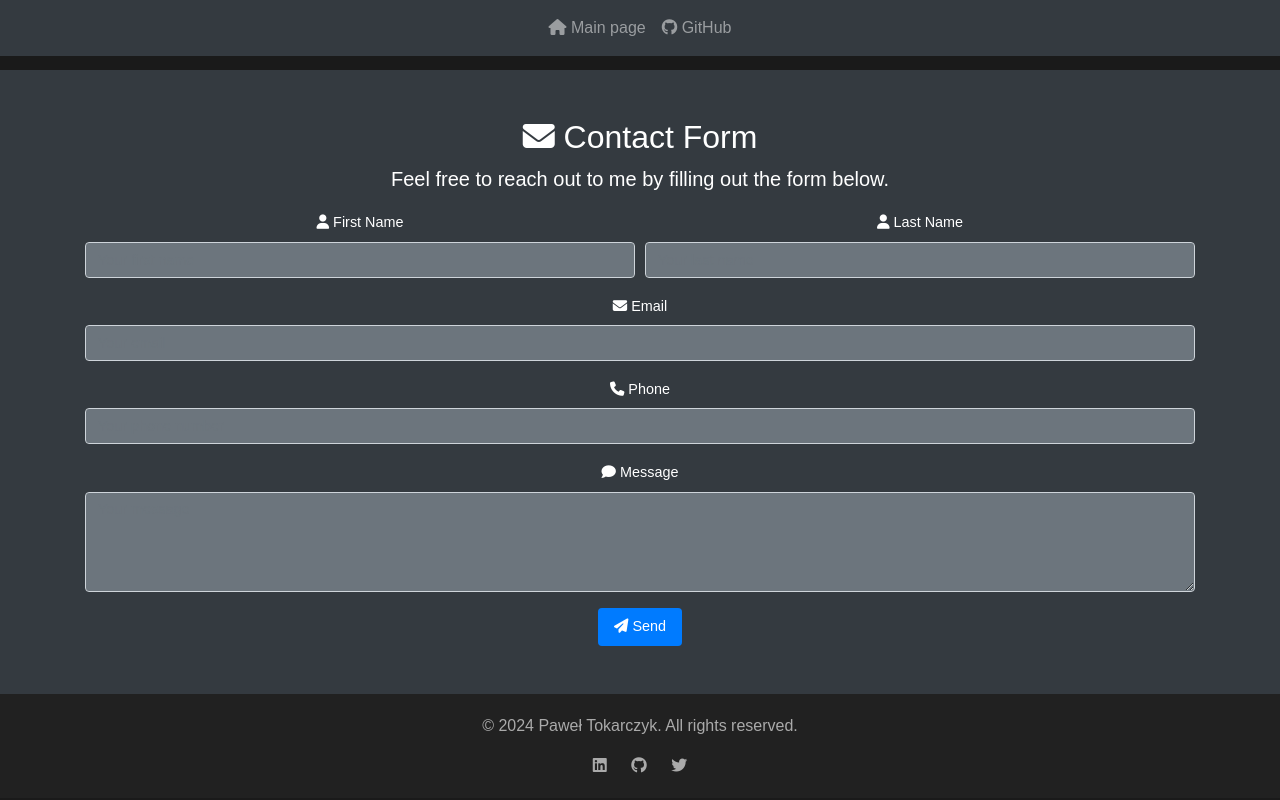
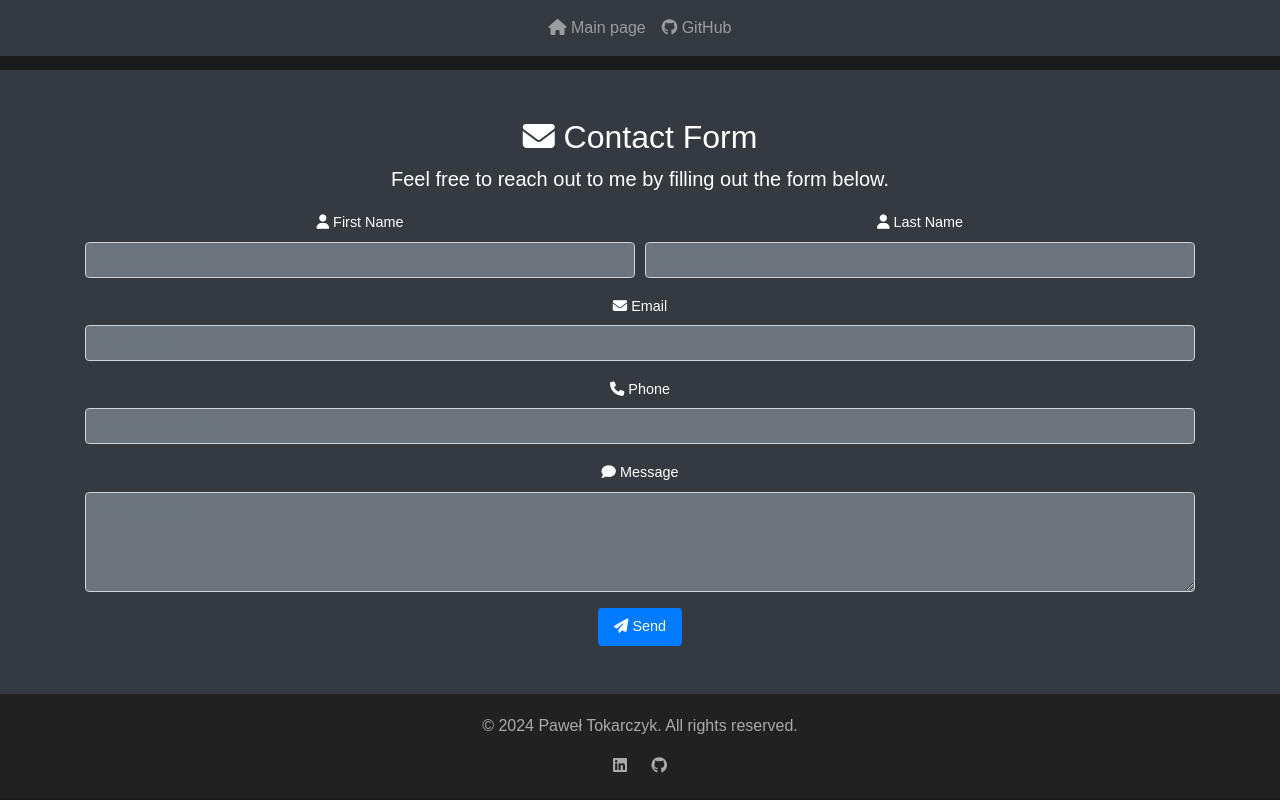
Before and after one commit to Pawelek1235/ProjektZaliczenie, a plain HTML site: page contact.html in a window 1280 px wide. Drawn offline with nearby package versions, Linux system fonts and the light colour scheme.

Commit message:
Update contact.html

```diff
--- a/contact.html
+++ b/contact.html
@@ -122,8 +122,8 @@
             <p>&copy; 2024 Paweł Tokarczyk. All rights reserved.</p>
             <div class="social-icons">
                 <a href="https://www.linkedin.com/in/pawel-tokarczyk" target="_blank"><i class="fab fa-linkedin"></i></a>
-                <a href="https://github.com/paweltokarczyk" target="_blank"><i class="fab fa-github"></i></a>
-                <a href="https://twitter.com/paweltokarczyk" target="_blank"><i class="fab fa-twitter"></i></a>
+                <a href="https://github.com/Pawelek1235" target="_blank"><i class="fab fa-github"></i></a>
+
             </div>
         </div>
     </footer>
```
